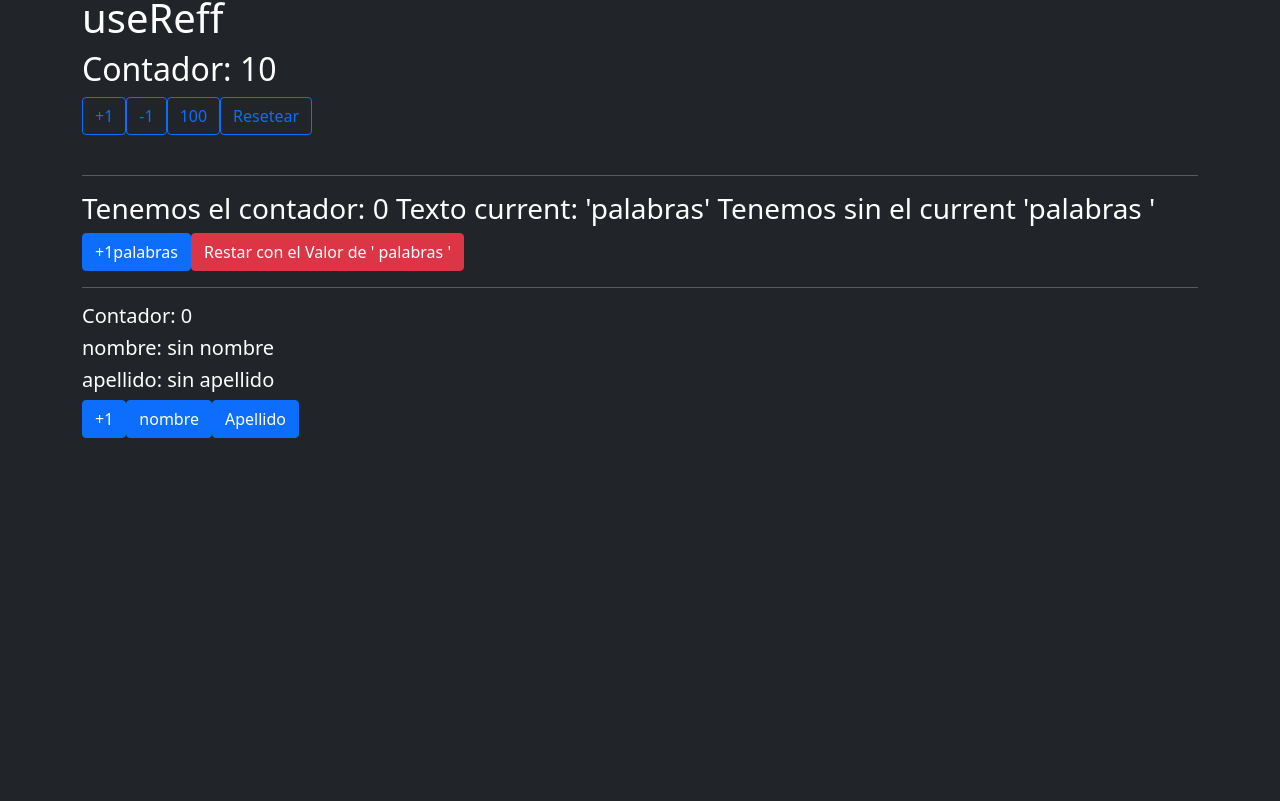
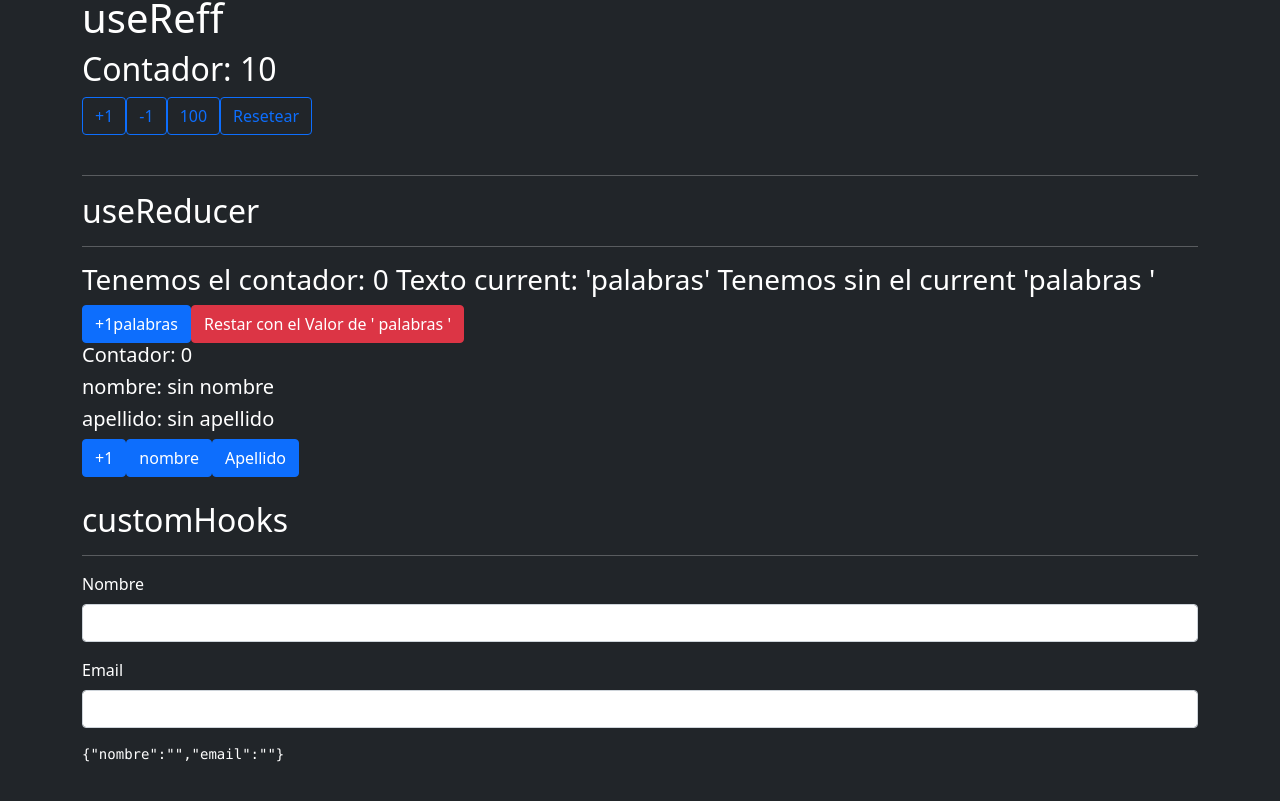
Before and after one commit to Fernando-ui/React-Typescript, a React (Create React App) app: page / in a window 1280 px wide. Shown: the part 958-1759 px from the top of the page. Before the commit the page ends 1444 px from the top, so only its background shows below. Built offline with nearby package versions, Linux system fonts and the light colour scheme.

Commit message:
Anadiendo usereducer

```diff
--- a/src/App.tsx
+++ b/src/App.tsx
@@ -1,6 +1,7 @@
 import React from 'react';
 import { ContadorRed } from './components/ContadorRed';
 import { Counter } from './components/Counter';
+import { Formulario } from './components/Formulario';
 import { Operaciones } from './components/Operaciones';
 import { Saludos } from './components/Saludos';
 import { SumaNumero } from './components/SumaNumero';
@@ -27,12 +28,22 @@
       <hr />
       < ContadorRed />
       <hr />
+      <h2> useReducer </h2>
+      <hr />
       <Operaciones />
+      <Saludos/>
+      <br />
+      <h2> customHooks </h2>
       <hr />
-      <Saludos/>
+      <Formulario/>
+
+      <br />
+      <br />
+      <br />
       <br />
       <br />
     </>
+
   );
 }
 
--- /dev/null
+++ b/src/components/Formulario.tsx
@@ -0,0 +1,32 @@
+import React, { ChangeEvent, useState } from "react";
+
+export const Formulario = () => {
+
+  const [formulario, setFormulario] = useState({
+      nombre:'',
+      email:'',
+  });
+  const handleInput = ({target}:ChangeEvent<HTMLInputElement>):any => {
+    const  { name, value } = target;
+    console.log(name);
+    setFormulario({
+        ...formulario,
+        [name]:value
+    })
+  }
+
+
+  return (
+    <form autoComplete="off">
+      <div className="mb-3">
+        <label className="form-label">Nombre</label>
+        <input type="text" className="form-control" name="nombre" onChange={(event)=>handleInput(event)}/>
+      </div>
+      <div className="mb-3">
+        <label className="form-label">Email</label>
+        <input type="email" className="form-control" name="email" onChange={(event)=>handleInput(event)}/>
+      </div>
+      <pre>{ JSON.stringify(formulario) }</pre>
+    </form>
+  );
+};
--- a/src/components/Operaciones.tsx
+++ b/src/components/Operaciones.tsx
@@ -36,7 +36,6 @@
       return state;
   }
 };
-
 export const Operaciones = () => {
   const [state, dispatch] = useReducer(operacionesReducer, initialState);
   const texto = useRef<string>(state.palabra);
```
Also changed, not shown: src/hooks/useForm.tsx (added, +16 -0 lines).
